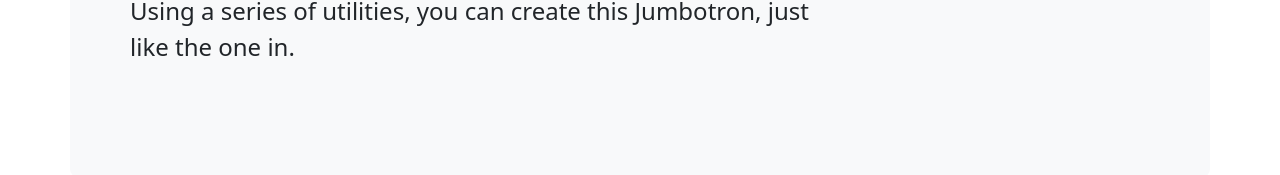
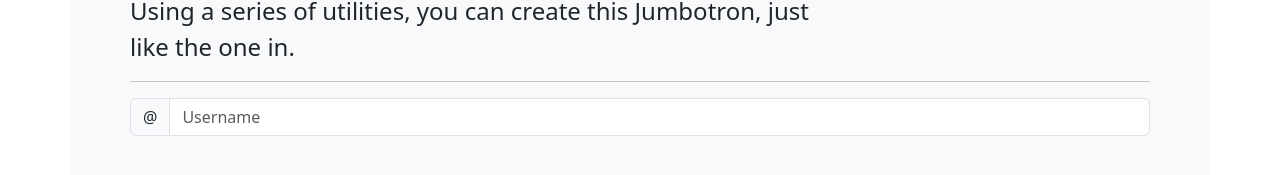
Before and after one commit to YourmixJNR/Climacraft, a React (Create React App) app: page / in a window 1280 px wide. Shown: the part 225-400 px from the top of the page. Built offline with nearby package versions, Linux system fonts and the light colour scheme.

Commit message:
SearchBox

```diff
--- a/src/Component/Main.jsx
+++ b/src/Component/Main.jsx
@@ -1,6 +1,7 @@
 import React from "react";
 import { Container, Button } from "react-bootstrap";
 import Header from "./Layouts/Header";
+import SearchBox from "./SearchBox";
 
 const Main = () => {
 
@@ -14,7 +15,9 @@ const Main = () => {
             Using a series of utilities, you can create this Jumbotron, just
             like the one in.
           </p>
+          <hr />
 
+          <SearchBox />
           {/* <Button variant="primary" size="lg" type="button">
             Example button
           </Button> */}
--- /dev/null
+++ b/src/Component/SearchBox.jsx
@@ -0,0 +1,22 @@
+import React from "react";
+import Form from "react-bootstrap/Form";
+import InputGroup from "react-bootstrap/InputGroup";
+
+const SearchBox = () => {
+
+  return (
+    <div>
+      <InputGroup className="mb-3">
+        <InputGroup.Text id="basic-addon1">@</InputGroup.Text>
+        <Form.Control
+          type="text"
+          placeholder="Username"
+          aria-label="Username"
+          aria-describedby="basic-addon1"
+        />
+      </InputGroup>
+    </div>
+  );
+};
+
+export default SearchBox;
```
